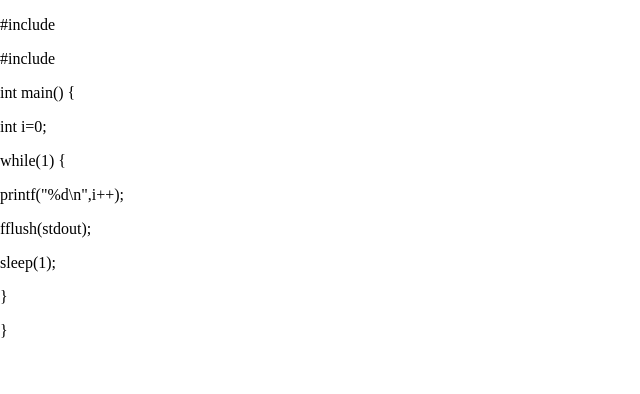
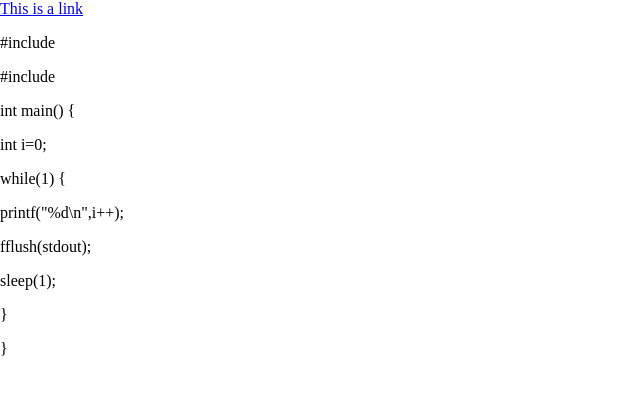
Before and after one commit to najemabdennour/compteur.c, a plain HTML site: page index.html in a window 1280 px wide. Shown: the whole page, without its empty margins (0-640 px from the left). Drawn offline with Linux system fonts and the light colour scheme.

Commit message:
Update index.html

```diff
--- a/index.html
+++ b/index.html
@@ -5,6 +5,7 @@
   <title>Compteur.c</title>
 </head>
   <body style="width:100%; height:100%; margin:0;">
+	  <a href="https://github.com/najemabdennour/compteur.c/blob/main/compteur.c">This is a link</a>
 	  <p>#include<stdio.h></p>
 	  <p>#include<unistd.h></p>
 	  <p>int main() {</p>
```
